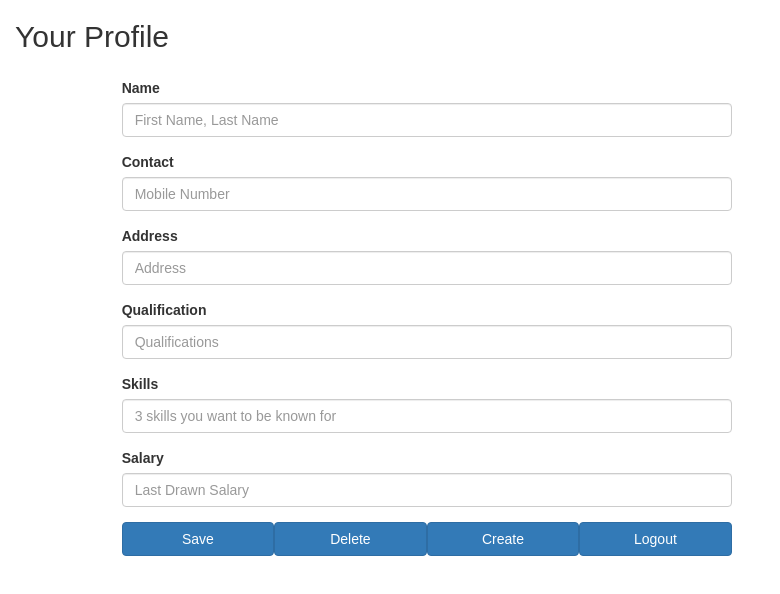
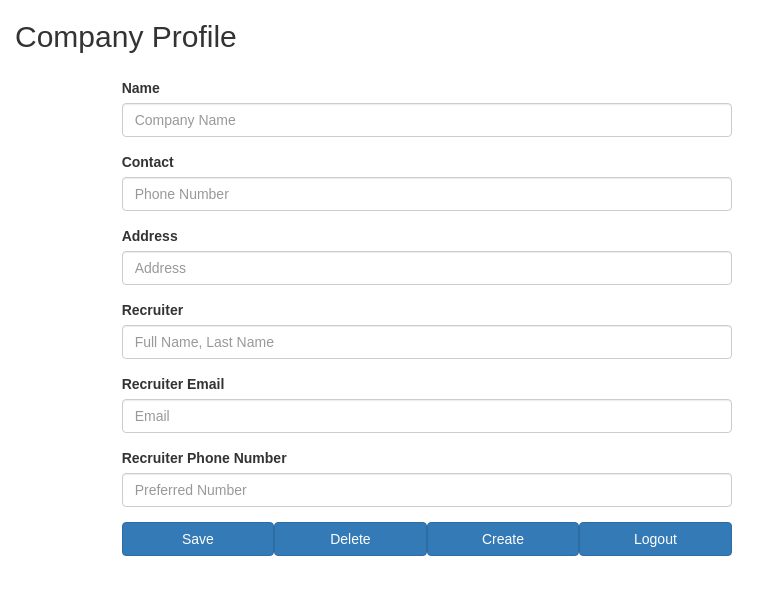
Before and after one commit to ericsonmok/project3, a React (Create React App) app in the folder fullstack/frontend/: page / in a window 1280 px wide. Shown: the top 594 px of the page, without its empty margins (0-780 px from the left). Built offline with nearby package versions, Linux system fonts and the light colour scheme; no server answers.

Commit message:
Added Employer Form

```diff
--- a/fullstack/frontend/src/App.js
+++ b/fullstack/frontend/src/App.js
@@ -1,7 +1,7 @@
 import React, { Component } from 'react';
 import { connect } from 'react-redux';
 
-import TalentForm from './components/TalentForm/TalentForm';
+import EmployerForm from './components/EmployerForm/EmployerForm';
 
 
 import './App.css';
@@ -28,7 +28,7 @@ class App extends Component {
   render() {
     return (
             <div className="col-md-12">
-              <TalentForm/>
+              <EmployerForm/>
             </div>
           );
         }
--- /dev/null
+++ b/fullstack/frontend/src/components/EmployerForm/EmployerForm.js
@@ -0,0 +1,176 @@
+import React, { Component,PropTypes } from 'react';
+import axios from 'axios';
+
+
+/**
+ * Create
+ */
+export class EmployerForm extends Component { // eslint-disable-line react/prefer-stateless-function
+  constructor(props){
+    super(props);
+
+    this.state = {
+      employer: null
+    }
+  }
+
+  componentWillReceiveProps(nextProps) {
+
+    axios.get('/employer/'+ nextProps.employer)
+      .then( (response) => {
+        console.log("ActiveEmployer: ",response);
+        this.setState({
+          employer: response.data
+        })
+      })
+      .catch((error)=> {
+        console.log(error);
+      });
+  }
+
+  onChange = (e) => {
+
+    let employer = this.state.employer || {};
+    const key = e.target.id;
+    const value = e.target.value;
+    employer[key] = value;
+
+    this.setState({
+      employer: employer
+    });
+  }
+
+  addNewEmployer = (e) => {
+    console.log('addNewEmployer');
+
+    axios.post('/employer', this.state.employer)
+      .then( (response) => {
+        this.setState({
+          employer: response.data
+        })
+      })
+      .catch((error)=> {
+        console.log(error);
+      });
+  }
+
+  updateEmployer = (e) => {
+    console.log('updateEmployer');
+
+    axios.put('/employer/'+ this.state.employer._id, {employer: this.state.employer})
+      .then( (response) => {
+        this.setState({
+          employer: response.data
+        })
+      })
+      .catch((error)=> {
+        console.log(error);
+      });
+  }
+
+  deleteEmployer = (e) => {
+    console.log('deleteEmployer');
+
+    axios.delete('/employer/'+ this.state.employer._id)
+      .then( (response) => {
+        this.setState({
+          employer: null
+        })
+      })
+      .catch((error)=> {
+        console.log(error);
+      });
+  }
+
+  logout = () =>{
+    axios.get('/auth/logout')
+      .then( (response) => {
+        console.log("AJAX: Logged out @ '/auth/logout'");
+        window.location.href = "/";
+      })
+      .catch((error)=> {
+        console.log(error);
+      });
+
+
+  }
+
+
+  render() {
+    return (
+      <div className="row">
+      <div className="col-md-12 header">
+        <h2>Company Profile</h2>
+      </div>
+      <form className="col-md-6 col-md-offset-1">
+        <div className="clearfix"></div>
+        <div className="form-group">
+          <label htmlFor="name">Name</label>
+          <input type="text"
+                 className="form-control"
+                 id="name"
+                 placeholder="Company Name"
+                 onChange={this.onChange}
+                 value={this.state.employer && this.state.employer.name ? this.state.employer.name : ""}/>
+        </div>
+        <div className="form-group">
+          <label htmlFor="contact">Contact</label>
+          <input type="number"
+                 className="form-control"
+                 id="Contact"
+                 placeholder="Phone Number"/>
+        </div>
+        <div className="form-group">
+          <label htmlFor="address">Address</label>
+          <input type="text"
+                 className="form-control"
+                 id="address"
+                 placeholder="Address"
+                 onChange={this.onChange}
+                 value={ this.state.employer && this.state.employer.address ? this.state.employer.address : ""}/>
+        </div>
+        <div className="form-group">
+          <label htmlFor="recruiter">Recruiter</label>
+          <input type="text"
+                 className="form-control"
+                 id="recruiter"
+                 placeholder="Full Name, Last Name"
+                 onChange={this.onChange}
+                 value={ this.state.employer && this.state.employer.address ? this.state.employer.recruiter : ""}/>
+        </div>
+        <div className="form-group">
+          <label htmlFor="recruiterEmail">Recruiter Email</label>
+          <input type="text"
+                 className="form-control"
+                 id="recruiterEmail"
+                 placeholder="Email"/>
+        </div>
+        <div className="form-group">
+          <label htmlFor="recruiterNumber">Recruiter Phone Number</label>
+          <input type="text"
+                 className="form-control"
+                 id="recruiterNumber"
+                 placeholder="Preferred Number"/>
+        </div>
+        <button type="button"
+                className="btn btn-primary col-md-3"
+                onClick={ this.updateEmployer }>Save</button>
+        <button type="button"
+                className="btn btn-primary col-md-3"
+                onClick={ this.deleteEmployer }>Delete</button>
+
+        <button type="button"
+                className="btn btn-primary col-md-3"
+                onClick={ this.addNewEmployer }>Create</button>
+        <button type="button"
+                className="btn btn-primary col-md-3"
+                onClick={ this.logout }>Logout</button>
+
+      </form>
+
+      </div>
+    );
+  }
+}
+
+export default EmployerForm;
```
